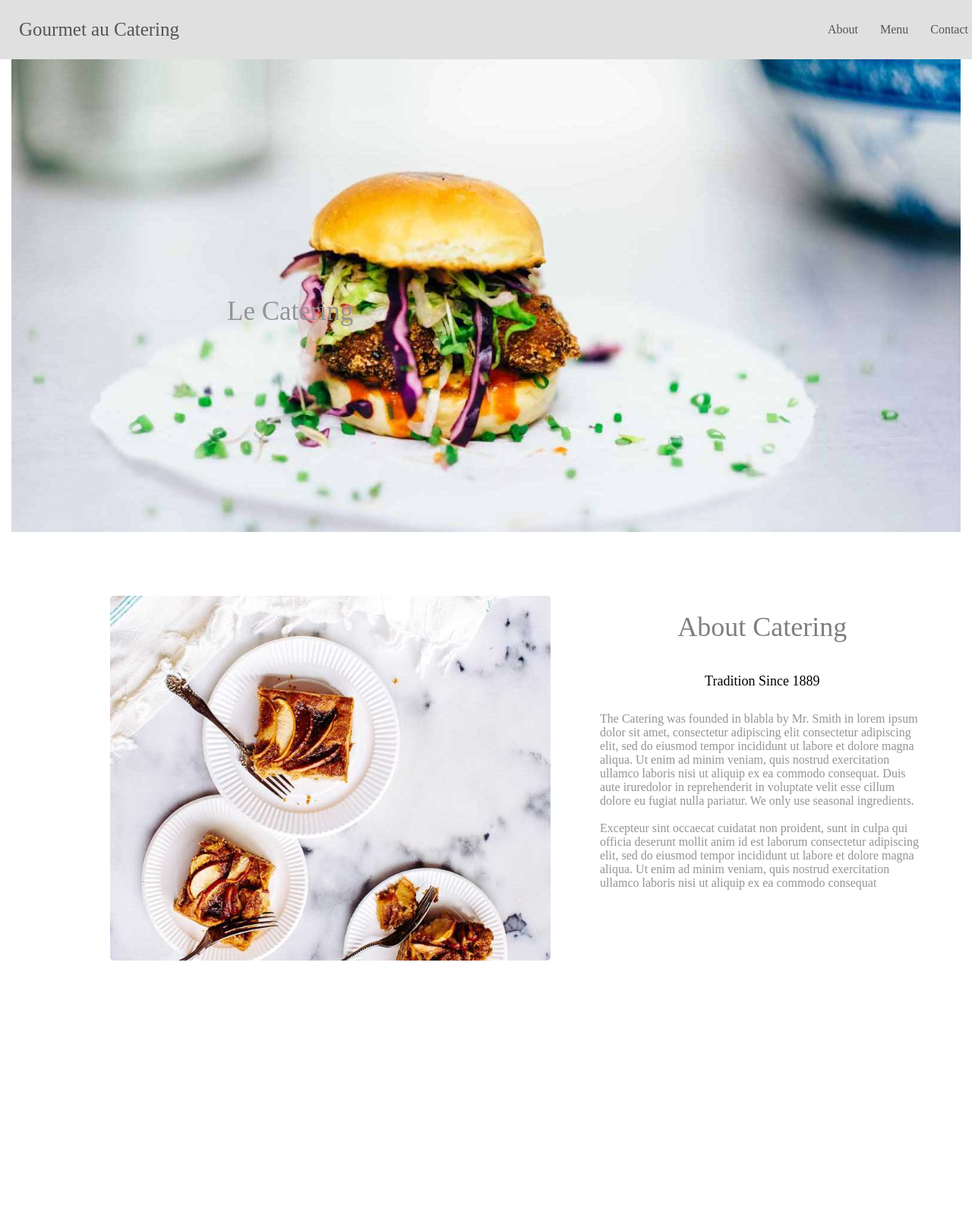
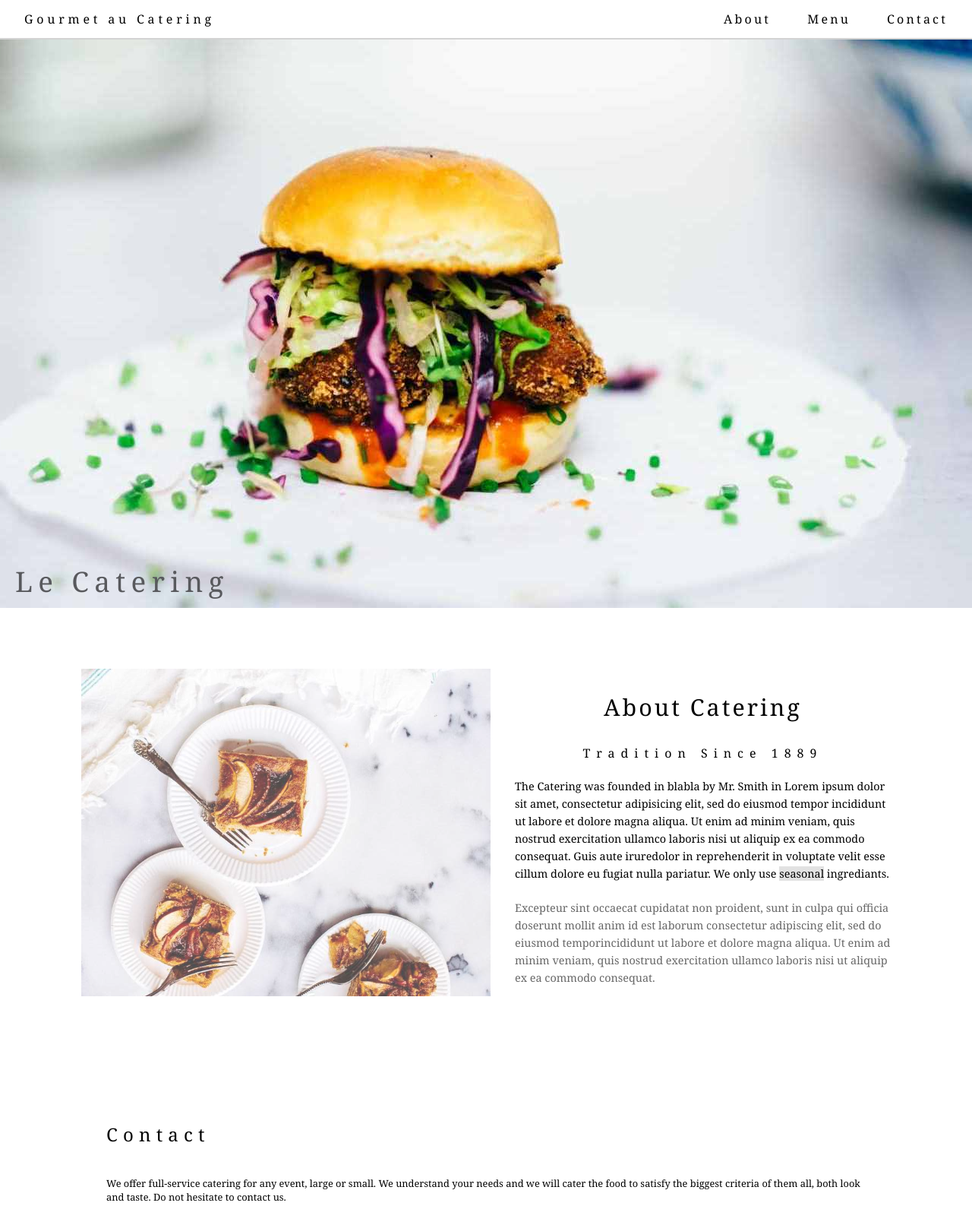
Before and after one commit to iLakshya/FrontEnd, a plain HTML site: page Food.html in a window 1280 px wide. Shown: the top 1587 px of the page at 76% size. Drawn offline with Linux system fonts and the light colour scheme; files whose address does not match are found by name.

Commit message:
Changed Code

```diff
--- a/Food.css
+++ b/Food.css
@@ -1,134 +1,196 @@
 *
 {
+    padding: 0;
     margin: 0;
-    padding: 0;
-    box-sizing: border-box;
     text-decoration: none;
+    list-style-type: none;
+    font-family: Georgia, 'Times New Roman', Times, serif;
 }
 :root
 {
-    --white: #fff;
-    --offwhite: #f5f5f5;
-    --lightgrey: #545454;
-    --grey: #7f7f7f;
-    --brown: #949494;
-    --black: #000000;
-    --offwhite: #e0e0e0;
+    --white: #ffffff;
+    --lightgrey: #d3d3d3;
+    --darkgrey: #58595d;
+}
+html
+{
+    font-size: 16px;
 }
 body
 {
-    background-color: var(--white);
-    font-family: 'Ibarra Real Nova', serif;
+    padding: auto;
 }
-.navbar
+header
 {
-    position: fixed;
     width: 100%;
-    padding: 25px;
-    z-index: 999;
-    background-color: var(--offwhite);
-}
-.navbar .logo a
-{
-    font-size: 25px;
-    color: var(--lightgrey);
-}
-.max-width
-{
-    margin: auto;
-    width: 1250px;
-}
-.navbar .max-width
-{
+    height: 50px;
     display: flex;
     align-items: center;
     justify-content: space-between;
+    background-color: var(--white);
+    box-shadow: 0px 0px 0px 2px lightgrey;
+    border: none;
+    position: fixed;
+    top: 0;
+    left: 0;
+    z-index: 999;
 }
-.navbar .menu li
+header .logo
 {
-    list-style: none;
-    display: inline-block;
+    margin-left: 2em;
+    flex-basis: 0.5;
+    width: 100%;
+    letter-spacing: 0.3em;
 }
-.navbar .menu li a
+header nav
 {
-    color: var(--lightgrey);
-    font-size: 16px;
-    font-weight: 500;
-    margin-left: 25px;
-    transition: color 0.2s ease;
+    display: flex;
+    flex-basis: 0.5;
+    align-items: center;
+    justify-content: end;
+    width: 100%;
+    height: 100%;
 }
-.navbar .menu li a:hover
+header nav ul
 {
-    color: var(--grey);
+    display: flex;
+    flex-direction: row;
+    align-items: center;
+    height: 80%;
 }
-.home
+header nav ul li
+{
+    display: flex;
+    margin-right: 1em;
+    letter-spacing: 0.2em;
+    cursor: pointer;
+    align-items: center;
+    padding-left: 1em;
+    padding-right: 1em;
+    height: 100%;
+}
+header nav ul li:hover
+{
+    background-color: var(--lightgrey);
+    transition: background-color 0.3s ease;
+}
+section.banner
+{
+    width: 100%;
+    height: 100vh;
+    position: relative;
+}
+section.banner img
+{
+    object-fit: cover;
+    width: 100%;
+    height: 100%;
+}
+section.banner .btitle
+{
+    position: absolute;
+    bottom: 10px;
+    left: 20px;
+    font-size: 2.3rem;
+    color: var(--darkgrey);
+    letter-spacing: 0.2em;
+}
+section.about
+{
+    display: flex;
+    justify-content: center;
+    margin: 0 auto;
+    padding: 5em 0;
+    width: 100%;
+    max-width: 1100px;
+}
+section.about .left
+{
+    width: 49%;
+}
+section.about .left img
+{
+    width: 100%;
+    max-height: 100%;
+    opacity: 0.7;
+}
+section.about .right
+{
+    width: 45%;
+    padding-top: 30px;
+    margin-left: 2em;
+}
+section.about .right .title
 {
     text-align: center;
+    font-size: 1.9rem;
+    letter-spacing: 0.1em;
+    text-align: center;
+    height: 70px;
 }
-.home img
+section.about .right .subtitle
 {
-    width: 1250px;
-    margin-top: 75px;
+    text-align: center;
+    letter-spacing: 0.5em;
+    text-align: center;
+    height: 43px;
 }
-.bottom-left
+section.about .right .para1
 {
-    font-size: 35px;
-    color: var(--brown);
-    position: absolute;
-    bottom: 370px;
-    left: 299px;
+    font-size: 0.9rem;
+    line-height: 1.6em;
 }
-.AboutCatering
+section.about .right .para2
 {
-    float: right;
-    width: 38%;
-    margin-top: 100px;
+    font-size: 0.9rem;
+    line-height: 1.6em;
+    color: rgba(0,0,0,0.6);
 }
-.about .head
+section.contact
 {
-    color: var(--grey);
-    font-size: 36px;
-    font-weight: normal;
+    padding: 5em 0;
+    width: 90%;
+    max-width: 1000px;
+    margin: auto;
+}
+section.contact .title
+{
+    height: 3em;
+    letter-spacing: 0.3em;
+    font-size: 1.5rem;
+}
+section.contact h5
+{
+    margin: 1em 0;
+    font-weight: bold;
+    font-size: 1.1em;
+    color: rgb(97 125 140);
+}
+section.contact p
+{
+    font-size: 0.8rem;
+}
+footer
+{
+    display: flex;
+    width: 100%;
+    height: 100%;
+    background-color: rgb(211 211 211);
     align-items: center;
-    text-align: center;
-    width: 90%;
-    margin-bottom: 40px;
+    justify-content: center;
 }
-.about .subhead
+footer p
 {
-    color: var(--black);
-    font-size: 18px;
-    width: 90%;
-    margin-bottom: 30px;
-    text-align: center;
+    font-size: 0.8rem;
+    line-height: 7em;
 }
-.about .subtext
+footer p a
 {
-    width: 90%;
-    color: var(--brown);
+    color: rgb(0 0 0);
+    text-decoration: underline;
 }
-.contact .text
+footer p a:hover
 {
-    width: 75%;
-    margin-left: 140px;
-    margin-top: 90px;
-    margin-bottom: 40px;
+    color: rgb(241 241 241);
+    transition: color 0.3s ease;
 }
-.contact .head
-{
-    color: var(--grey);
-    font-size: 36px;
-    font-weight: normal;
-    margin-bottom: 50px;
-}
-.end
-{
-    height: 80px;
-    background-color: var(--offwhite);
-    text-align: center;
-}
-.endtext
-{
-    font-size: 20px;
-    margin-bottom: 10px;
-}
--- a/Food.html
+++ b/Food.html
@@ -2,50 +2,47 @@
 <html lang = "en">
 <head>
     <meta charset = "UTF-8">
+    <meta http-equiv = "X-UA-Compatible" content = "IE=edge">
     <meta name = "viewport" content = "width=device-width, initial-scale=1.0">
     <link rel = "stylesheet" href = "Food.css">
+    <title>Catering Website</title>
 </head>
 <body>
-    <nav class="navbar">
-        <div class="max-width">
-            <div class = "logo"><a href="#">Gourmet au Catering</a></div>
-            <ul class = "menu">
-                <li><a href = "#about">About</a></li>
-                <li><a href = "#menu">Menu</a></li>
-                <li><a href = "#Contact">Contact</a></li>
+    <header>
+        <div class = "logo">
+            <p>Gourmet au Catering</p>
+        </div>
+        <nav>
+            <ul>
+                <li>About</li>
+                <li>Menu</li>
+                <li>Contact</li>
             </ul>
-        </div>
-    </nav>
-    <section class = "home">
-        <div class = "max-width">
-            <img src = "/Users/lakshyagoel/Downloads/GitHub/Gourmae Website/hamburger.jpg" alt = "hamburger">
-            <div class = "bottom-left">Le Catering</div>
-        </div>
+        </nav>
+    </header>
+    <section class = "banner">
+        <img src = "/Users/lakshyagoel/Downloads/GitHub/Gourmae Website/hamburger.jpg" alt = "Hamburger">
+        <p class = "btitle">Le Catering</p>
     </section>
     <section class = "about">
-        <div class = "max-width">
-            <img src = "/Users/lakshyagoel/Downloads/GitHub/Gourmae Website/tablesetting2.jpg" alt = "table" height="480px" width="580px" style="margin-top: 80px; margin-left: 130px; border-radius: 5px;">
-            <div class = "AboutCatering">
-                <div class = "head">About Catering</div>
-                <div class = "subhead">Tradition Since 1889</div>
-                <div class = "subtext"><p>The Catering was founded in blabla by Mr. Smith in lorem ipsum dolor sit amet, consectetur adipiscing elit consectetur adipiscing elit, sed do eiusmod tempor incididunt ut labore et dolore magna aliqua. Ut enim ad minim veniam, quis nostrud exercitation ullamco laboris nisi ut aliquip ex ea commodo consequat. Duis aute iruredolor in reprehenderit in voluptate velit esse cillum dolore eu fugiat nulla pariatur. We only use seasonal ingredients.</p><br>
-                    <p>Excepteur sint occaecat cuidatat non proident, sunt in culpa qui officia deserunt mollit anim id est laborum consectetur adipiscing elit, sed do eiusmod tempor incididunt ut labore et dolore magna aliqua. Ut enim ad minim veniam, quis nostrud exercitation ullamco laboris nisi ut aliquip ex ea commodo consequat</p>
-                </div>
-            </div>
+        <div class = "left">
+            <img src = "/Users/lakshyagoel/Downloads/GitHub/Gourmae Website/tablesetting2.jpg" alt = "Table">
+        </div>
+        <div class = "right">
+            <p class = "title">About Catering</p>
+            <p class = "subtitle">Tradition Since 1889</p>
+            <p class = "para1">The Catering was founded in blabla by Mr. Smith in Lorem ipsum dolor sit amet, consectetur adipisicing elit, sed do eiusmod tempor incididunt ut labore et dolore magna aliqua. Ut enim ad minim veniam, quis nostrud exercitation ullamco laboris nisi ut aliquip ex ea commodo consequat. Guis aute iruredolor in reprehenderit in voluptate velit esse cillum dolore eu fugiat nulla pariatur. We only use <span style = "background-color:rgb(226,226,226)">seasonal</span> ingrediants.</p><br>
+            <p class = "para2">Excepteur sint occaecat cupidatat non proident, sunt in culpa qui officia doserunt mollit anim id est laborum consectetur adipiscing elit, sed do eiusmod temporincididunt ut labore et dolore magna aliqua. Ut enim ad minim veniam, quis nostrud exercitation ullamco laboris nisi ut aliquip ex ea commodo consequat.</p>
         </div>
     </section>
     <section class = "contact">
-        <div class = "max-width">
-            <div class="text">
-                <div class = "head">Contact</div>
-                <div class = "subtext">We offer full-service catering for any event, large or small. We understand your needs and we cater the food to satisfy the biggest criteria of them all, both look and taste. Do not hesitate to contact us.</div><br>
-                <div class = "subtext" style="color: #1560BD;">Catering Service, 42nd Living St, 43043 New York, NY. </div><br>
-                <div class = "subtext">You can also contact us by phone 00553123-2323 or email catering@catering.com, or you can send us a message here: </div>
-            </div>
-        </div>
+        <p class = "title">Contact</p>
+        <p>We offer full-service catering for any event, large or small. We understand your needs and we will cater the food to satisfy the biggest criteria of them all, both look and taste. Do not hesitate to contact us.</p><br>
+        <h5>Catering Service, 42nd Living St, 43043 New York, NY</h5><br>
+        <p>You can also contact us by phone 00553123-2323 or email catering@catering.com, or you can send us a message here: </p>
     </section>
-    <section class = "end">
-        <div class = "endtext">Powered by iLakshya</div>
-    </section>
+    <footer>
+        <p>Powered by <a href="#">iLakshya</a></p>
+    </footer>
 </body>
 </html>
```
